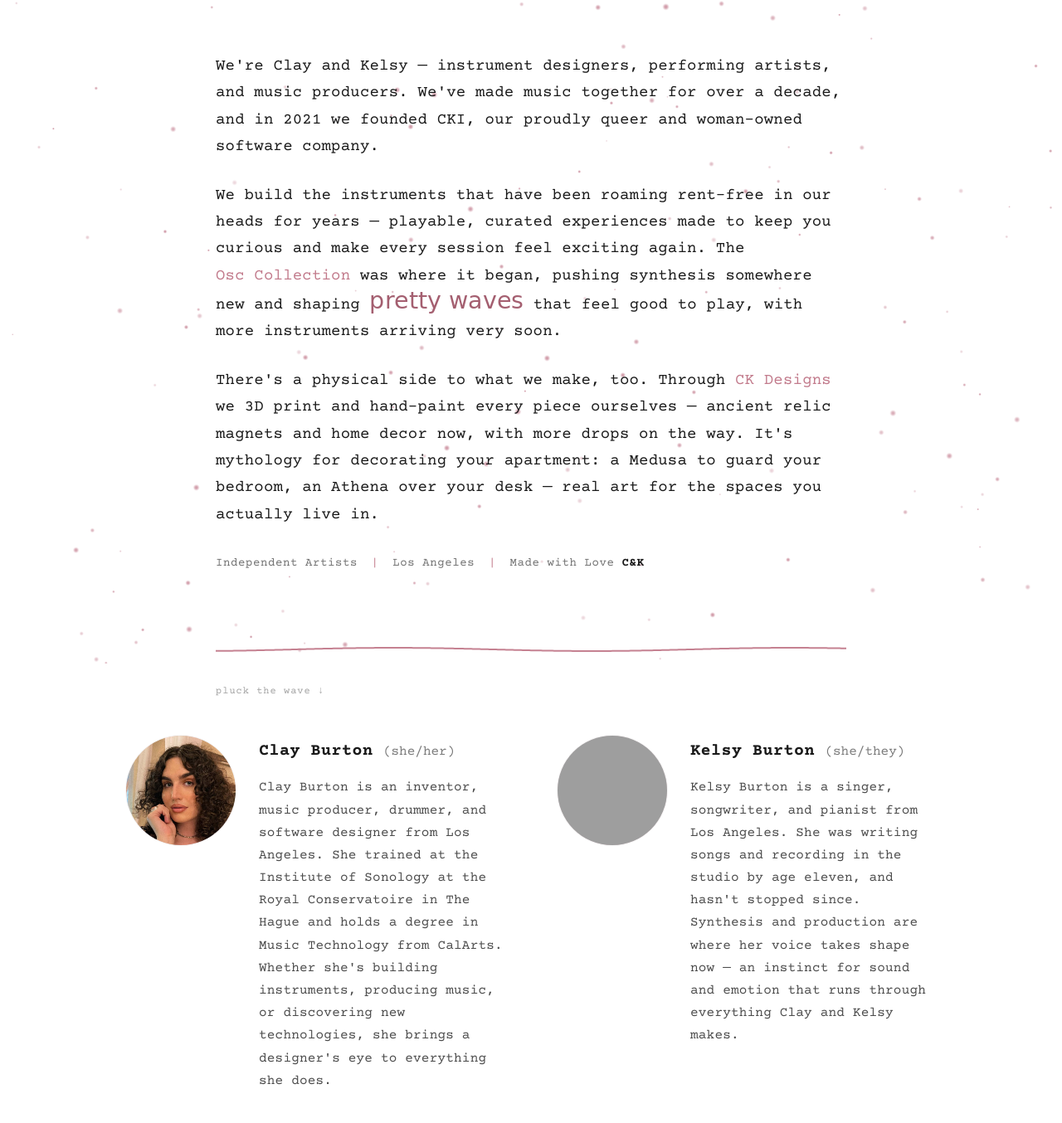
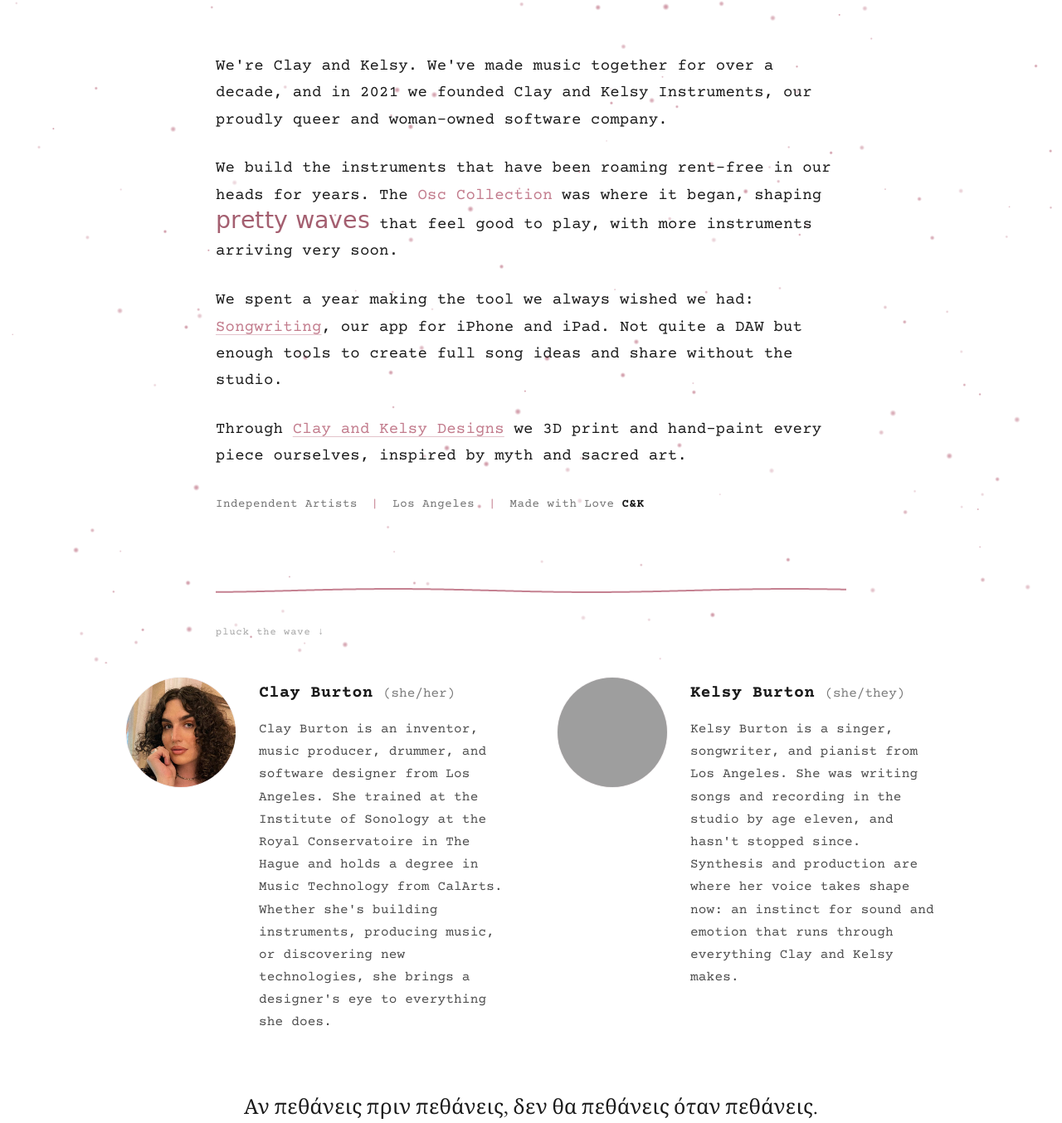
Before and after one commit to Clayburton/cki-about, a plain HTML site: page index.html in a window 1280 px wide. Shown: the top 1354 px of the page at 83% size. Drawn offline with nearby package versions, Linux system fonts and the light colour scheme; grey boxes are pictures that could not be loaded; a web font is replaced by a local one.

Commit message:
About: Kelsy's new intro, with Songwriting and Clay and Kelsy Designs links
Kelsy's approved text (Nov 12, through Sage h-20261112-b54e, 2ed9, c2f7):
four intro paragraphs in place of three, the Songwriting and Designs links
(open in the whole window, rose with a thin underline and a focus ring),
the colon in her bio, and the page's own title and description with the
full names. No dashes left in the page's words.

Co-Authored-By: Claude Opus 5.5 <noreply@anthropic.com>

```diff
--- a/index.html
+++ b/index.html
@@ -3,13 +3,13 @@
 <head>
 <meta charset="UTF-8">
 <meta name="viewport" content="width=device-width, initial-scale=1.0, viewport-fit=cover">
-<title>About — Clay &amp; Kelsy · CKI</title>
-<meta name="description" content="Clay and Kelsy — instrument designers, performing artists, and music producers. The story behind CKI and CK Designs.">
+<title>About | Clay and Kelsy</title>
+<meta name="description" content="Clay and Kelsy: instrument designers, performing artists, and music producers. The story behind Clay and Kelsy Instruments and Clay and Kelsy Designs.">
 <meta name="theme-color" content="#ffffff">
 <link rel="preconnect" href="https://fonts.googleapis.com">
 <link rel="preconnect" href="https://fonts.gstatic.com" crossorigin>
 <link href="https://fonts.googleapis.com/css2?family=Courier+Prime:ital,wght@0,400;0,700;1,400;1,700&family=EB+Garamond:ital@0;1&family=Petit+Formal+Script&display=swap" rel="stylesheet">
-<link rel="stylesheet" href="styles.css?v=16">
+<link rel="stylesheet" href="styles.css?v=17">
 <script type="importmap">
 { "imports": { "three": "https://cdn.jsdelivr.net/npm/three@0.185.1/build/three.module.js" } }
 </script>
@@ -23,9 +23,10 @@
     <main class="wrap">
 
       <section class="intro">
-        <p>We're Clay and Kelsy — instrument designers, performing artists, and music producers. We've made music together for over a decade, and in 2021 we founded CKI, our proudly queer and woman-owned software company.</p>
-        <p>We build the instruments that have been roaming rent-free in our heads for years — playable, curated experiences made to keep you curious and make every session feel exciting again. The <span class="accent">Osc&nbsp;Collection</span> was where it began, pushing synthesis somewhere new and shaping <span class="wave" data-wave="pretty waves">pretty&nbsp;waves</span> that feel good to play, with more instruments arriving very soon.</p>
-        <p>There's a physical side to what we make, too. Through <span class="accent">CK&nbsp;Designs</span> we 3D print and hand-paint every piece ourselves — ancient relic magnets and home decor now, with more drops on the way. It's mythology for decorating your apartment: a Medusa to guard your bedroom, an Athena over your desk — real art for the spaces you actually live in.</p>
+        <p>We're Clay and Kelsy. We've made music together for over a decade, and in 2021 we founded Clay and Kelsy Instruments, our proudly queer and woman-owned software company.</p>
+        <p>We build the instruments that have been roaming rent-free in our heads for years. The <span class="accent">Osc&nbsp;Collection</span> was where it began, shaping <span class="wave" data-wave="pretty waves">pretty&nbsp;waves</span> that feel good to play, with more instruments arriving very soon.</p>
+        <p>We spent a year making the tool we always wished we had: <a class="accent" href="https://songwriting.clayandkelsy.com/" target="_top">Songwriting</a>, our app for iPhone and iPad. Not quite a DAW but enough tools to create full song ideas and share without the studio.</p>
+        <p>Through <a class="accent" href="https://clayandkelsy.com/designs/" target="_top">Clay and Kelsy Designs</a> we 3D print and hand-paint every piece ourselves, inspired by myth and sacred art.</p>
         <p class="signature">Independent Artists <span class="sep">|</span> Los Angeles <span class="sep">|</span> Made with Love <span class="ck">C&amp;K</span></p>
       </section>
 
@@ -52,7 +53,7 @@
           </button>
           <div>
             <h2 class="name">Kelsy Burton <span class="pro">(she/they)</span></h2>
-            <p>Kelsy Burton is a singer, songwriter, and pianist from Los Angeles. She was writing songs and recording in the studio by age eleven, and hasn't stopped since. Synthesis and production are where her voice takes shape now — an instinct for sound and emotion that runs through everything Clay and Kelsy makes.</p>
+            <p>Kelsy Burton is a singer, songwriter, and pianist from Los Angeles. She was writing songs and recording in the studio by age eleven, and hasn't stopped since. Synthesis and production are where her voice takes shape now: an instinct for sound and emotion that runs through everything Clay and Kelsy makes.</p>
           </div>
         </article>
       </section>
--- a/styles.css
+++ b/styles.css
@@ -111,6 +111,9 @@ body.spot-dark #spot.on{opacity:1;}   /* only in the black descent, where the se
 .intro .signature .sep{color:var(--rose);margin:0 .55em;}
 .intro .signature .ck{font-weight:700;color:var(--fg);}
 .accent{color:var(--rose);}
+.intro a.accent{text-decoration:underline;text-decoration-thickness:1px;text-underline-offset:.2em;text-decoration-color:color-mix(in srgb,var(--rose) 45%,transparent);}
+.intro a.accent:hover{text-decoration-color:var(--rose);}
+.intro a.accent:focus-visible{outline:2px solid var(--rose);outline-offset:3px;border-radius:2px;}
 .wave{
   font-family:var(--script);
   font-size:1.5em;
```
